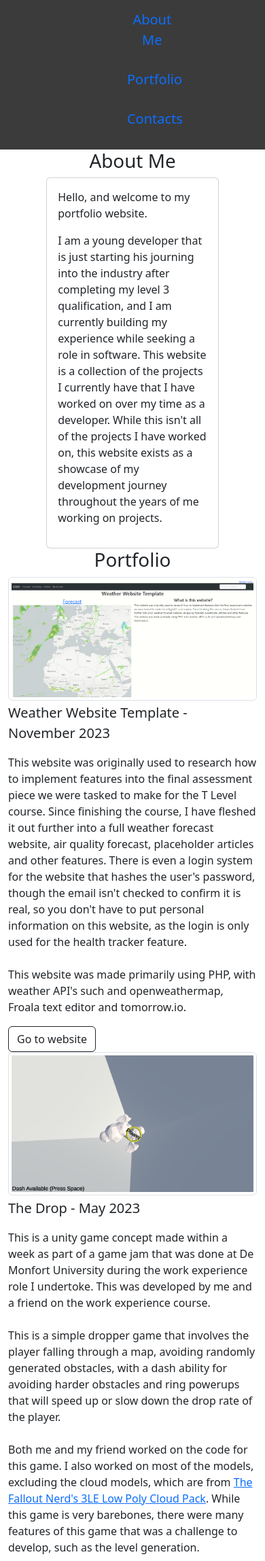
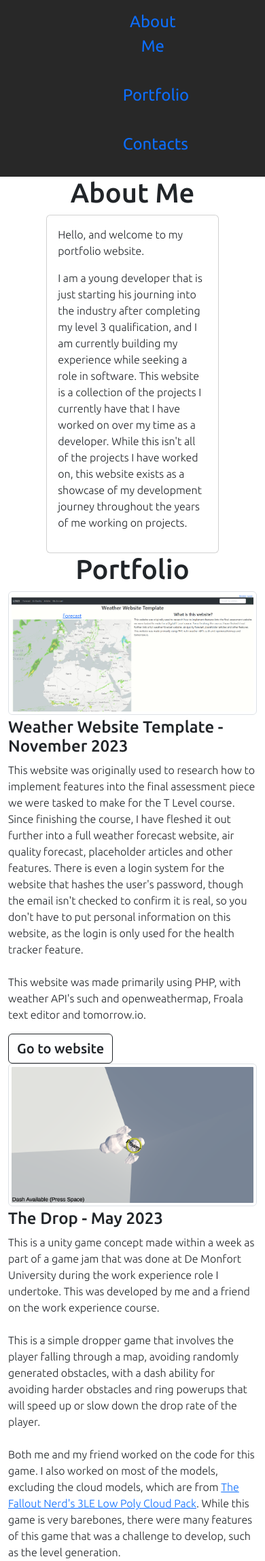
Before and after one commit to J-Thomas-Teratoid/J-Thomas-Teratoid.github.io, a PHP site: page / in a window 390 px wide. Shown: the top 2297 px of the page at 68% size. Run offline with PHP 8.4, Linux system fonts and the light colour scheme.

Commit message:
Ubuntu Font Family + Responsive Changes

```diff
--- a/css/mystyles.css
+++ b/css/mystyles.css
@@ -1,10 +1,29 @@
-body {
+body
+{
     background-color: rgb(255, 255, 255) !important ;
     max-width: 100%;
     overflow-x: hidden;
+    font-family: "Ubuntu", sans-serif;
+    font-weight: 300;
 }
 
-.nav {
+h1
+{
+    font-size: 40px;
+}
+
+h5
+{
+    font-size: 24px;
+}
+
+p
+{
+    font-size: 16px;
+}
+
+.nav
+{
     height: 100%;
     width: 200px;
     position: fixed;
@@ -12,66 +31,84 @@ body {
     top: 0;
     left: 0;
     overflow-x: hidden;
-    background-color: rgb(59, 59, 59) !important ;
+    background-color:rgb(40, 40, 40) !important ;
     text-align: center;
+    font-weight: 400;
 }
 
-.nav .nav-item{
+.nav-item
+{
     padding: 6px 8px 6px 16px;
     text-decoration: none;
-    font-size: 20px;
+    font-size: 24px;
     display: block;
 }
 
-#buttons{
-    margin-top: 250%;
+#buttons
+{
+    margin: 35vh 0px 35vh 0px;
 }
 
-.main {
+.main
+{
     margin-left: 200px;
     width: 91%;
     padding-right: 40px;
 }
 
-.carosel{
+.carosel
+{
     padding-bottom: 1%;
 }
 
+.btn
+{
+    font-size: 20px;
+    font-weight: 500;
+}
+
 @media screen and (max-width: 768px) {
-    .nav{
+    .nav
+    {
         width: 100%;
         height: auto;
         position: relative;
     }
 
-    #nav{
+    #nav
+    {
         padding: 0;
     }
 
-    .nav .nav-item {
+    .nav-item
+    {
         float: left;
     }
 
-    .main {
+    .main
+    {
         margin-left: 0;
         width: 100%;
         padding-right: 0;
     }
 
-    #buttons {
-        margin-top: 0px;
+    #buttons
+    {
+        margin: 0px;
     }
 
 }
 
-@media screen and (max-width: 440px) {
-    .nav .nav-item {
+@media screen and (max-width: 504px) {
+    .nav-item
+    {
       text-align: center;
       float: none;
       width: 100%;
     }
 
-    #buttons {
+    #buttons
+    {
         margin-top: 0px;
         padding-left: 12%;
     }
--- a/index.html
+++ b/index.html
@@ -5,22 +5,25 @@
     <link href="https://cdn.jsdelivr.net/npm/bootstrap@5.3.1/dist/css/bootstrap.min.css" rel="stylesheet" integrity="sha384-4bw+/aepP/YC94hEpVNVgiZdgIC5+VKNBQNGCHeKRQN+PtmoHDEXuppvnDJzQIu9" crossorigin="anonymous">
     <meta name="viewport" content="width=device-width, initial-scale=1.0">
     <link rel="stylesheet" href="css/mystyles.css">
+    <link rel="preconnect" href="https://fonts.googleapis.com">
+    <link rel="preconnect" href="https://fonts.gstatic.com" crossorigin>
+    <link href="https://fonts.googleapis.com/css2?family=Ubuntu:ital,wght@0,300;0,400;0,500;0,700;1,300;1,400;1,500;1,700&display=swap" rel="stylesheet">
     <title>JTD Portfolio</title>
     <link rel="shortcut icon" href="img/Logo.png" type="image/x-icon">
 </head>
 <body>
     <div id = "nav" class = "container-fluid">
-        <nav class = 'nav justify-content-center'>
+        <nav class = 'nav nav-fill justify-content-center'>
             <ul>
-                <div id = 'buttons'>
+                <div id = 'buttons' class = "d-flex flex-column gap-2">
                     <li class='nav-item'>
-                        <a class='nav-link active' aria-current='page' href='#AboutMe'>About Me</a>
+                        <a class='nav-link' aria-current='page' href='#AboutMe'>About Me</a>
                     </li>
                     <li class='nav-item'>
-                        <a class='nav-link active' aria-current='page' href='#Portfolio'>Portfolio</a>
+                        <a class='nav-link' aria-current='page' href='#Portfolio'>Portfolio</a>
                     </li>
                     <li class='nav-item'>
-                        <a class='nav-link active' role="button" data-bs-toggle="popover" data-bs-title="Contacts" data-bs-content="<span>&#128231;</span> <a href='https://mail.google.com/mail/u/0/?fs=1&to=mrjamaithomas38@gmail.com&tf=cm'>mrjamaithomas38@gmail.com</a>" data-bs-html="true">Contacts</a>
+                        <a class='nav-link' role="button" data-bs-toggle="popover" data-bs-title="Contacts" data-bs-content="<span>&#128231;</span> <a href='https://mail.google.com/mail/u/0/?fs=1&to=mrjamaithomas38@gmail.com&tf=cm'>mrjamaithomas38@gmail.com</a>" data-bs-html="true">Contacts</a>
                     </li>
                 </div>
             </ul>
@@ -28,7 +31,7 @@
     </div>
     <div class = "container-fluid">
         <div class = "main">
-            <div data-bs-spy="scroll" data-bs-target="#buttons" data-bs-offset="0" data-bs-smooth-scroll="true">
+            <div data-bs-spy="scroll" data-bs-target="#buttons" data-bs-offset="0" data-bs-smooth-scroll="true"  tabindex="0">
                 <div id = 'AboutMe'>
                     <h1 class = 'text-center'>About Me</h1>
                     <div class = 'card card-body mx-auto' style='width: 65vw;'>
@@ -52,8 +55,8 @@
                         </div>
                     </div>
                     <div class = 'col-md-6'>
-                        <p class = 'fs-5'>Weather Website Template - November 2023</p>
-                        <p class = 'fs-6'>This website was originally used to research how to implement features into the final assessment piece we were tasked to make for the T Level course. Since finishing the course, I have fleshed it out further into a full weather forecast website, air quality forecast, placeholder articles and other features. There is even a login system for the website that hashes the user's password, though the email isn't checked to confirm it is real, so you don't have to put personal information on this website, as the login is only used for the health tracker feature.<br><br>
+                        <h5>Weather Website Template - November 2023</h5>
+                        <p>This website was originally used to research how to implement features into the final assessment piece we were tasked to make for the T Level course. Since finishing the course, I have fleshed it out further into a full weather forecast website, air quality forecast, placeholder articles and other features. There is even a login system for the website that hashes the user's password, though the email isn't checked to confirm it is real, so you don't have to put personal information on this website, as the login is only used for the health tracker feature.<br><br>
                         This website was made primarily using PHP, with weather API's such and openweathermap, Froala text editor and tomorrow.io.</p>
                         <a class = 'btn btn-outline-dark ' href='https://weatherwebsitetemplate.000webhostapp.com'>Go to website</a>
                     </div>
@@ -71,8 +74,8 @@
                         </div>
                     </div>
                     <div class = 'col-md-6'>
-                        <p class = 'fs-5'>The Drop - May 2023</p>
-                        <p class = 'fs-6'>This is a unity game concept made within a week as part of a game jam that was done at De Monfort University during the work experience role I undertoke. This was developed by me and a friend on the work experience course. <br><br>
+                        <h5>The Drop - May 2023</h5>
+                        <p>This is a unity game concept made within a week as part of a game jam that was done at De Monfort University during the work experience role I undertoke. This was developed by me and a friend on the work experience course. <br><br>
                         This is a simple dropper game that involves the player falling through a map, avoiding randomly generated obstacles, with a dash ability for avoiding harder obstacles and ring powerups that will speed up or slow down the drop rate of the player.<br><br>
                         Both me and my friend worked on the code for this game. I also worked on most of the models, excluding the cloud models, which are from <a href = 'https://assetstore.unity.com/packages/3d/3le-low-poly-cloud-pack-65911'>The Fallout Nerd's 3LE Low Poly Cloud Pack</a>. While this game is very barebones, there were many features of this game that was a challenge to develop, such as the level generation.</p>
                         <a class = 'btn btn-outline-dark ' href='files/The Drop.zip' download>Download</a>
@@ -91,8 +94,8 @@
                         </div>
                     </div>
                     <div class = 'col-md-6'>
-                        <p class = 'fs-5'>Narcicuss & Echo: A VR Dance Experience - January 2023</p>
-                        <p class = 'fs-6'>This is a unity VR expereince prototype based on the the story of ancient greek story Narcicuss & Echo. This was created at De Montfort University during the work experience I undertoke.<br><br>
+                        <h5>Narcicuss & Echo: A VR Dance Experience - January 2023</h5>
+                        <p>This is a unity VR expereince prototype based on the the story of ancient greek story Narcicuss & Echo. This was created at De Montfort University during the work experience I undertoke.<br><br>
                         This VR experience was worked on by all work placement students that attended during this period and was assigned to us by the placement coordinators, one of whom works in dance and arts.<br><br>
                         This expereince allows the player to move around and view the environment that represents the story. There are also interactable objects around the environment, such as the torches and rocks in the cave. There are also uses on motion and volumetric capture in this proof of concept.<br><br>
                         My role in this project was less focused on the coding and more on the creation of the environment and testing, though I did program functionality in the environment such as the movement of the water. <br><br>
```
